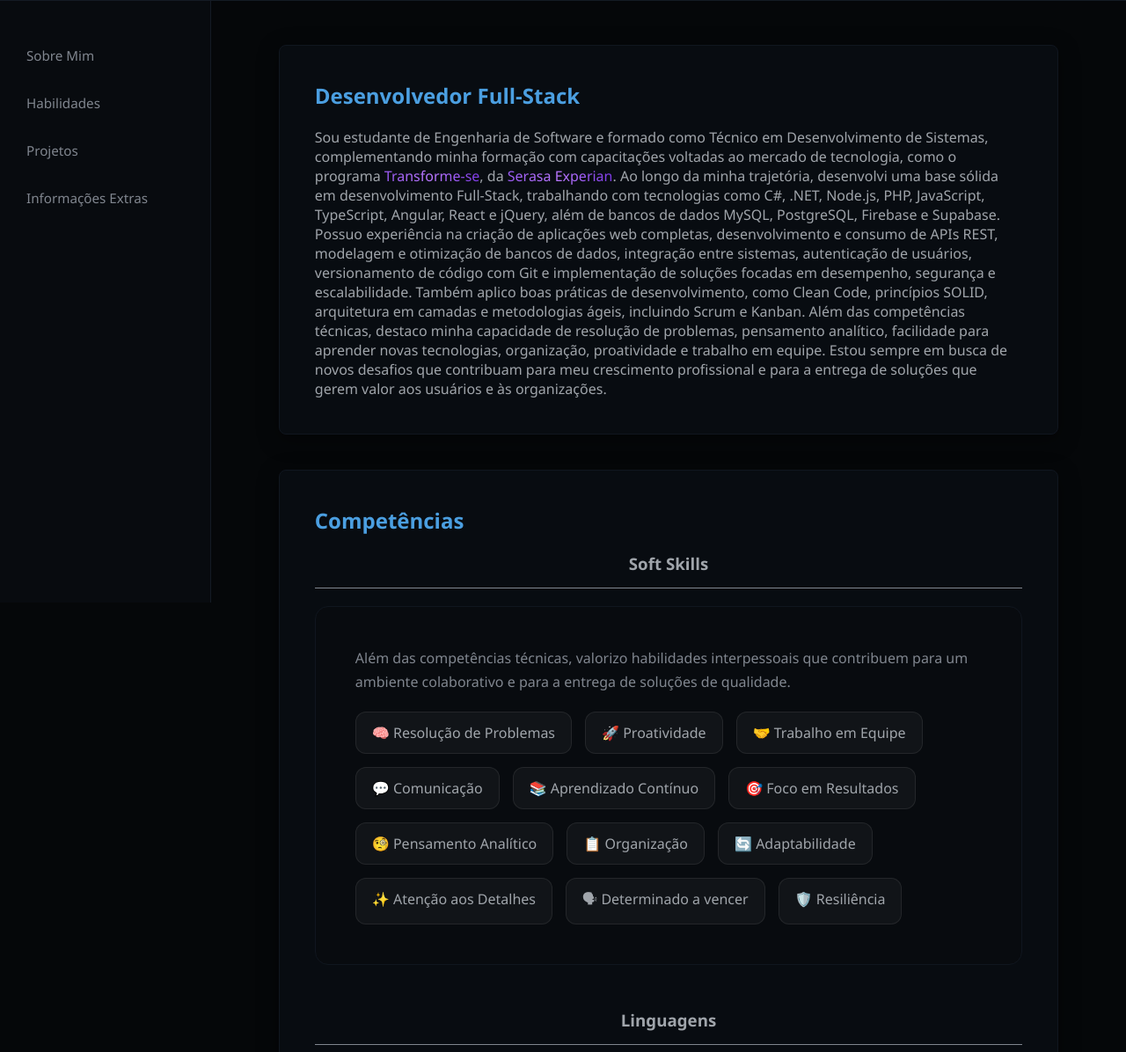
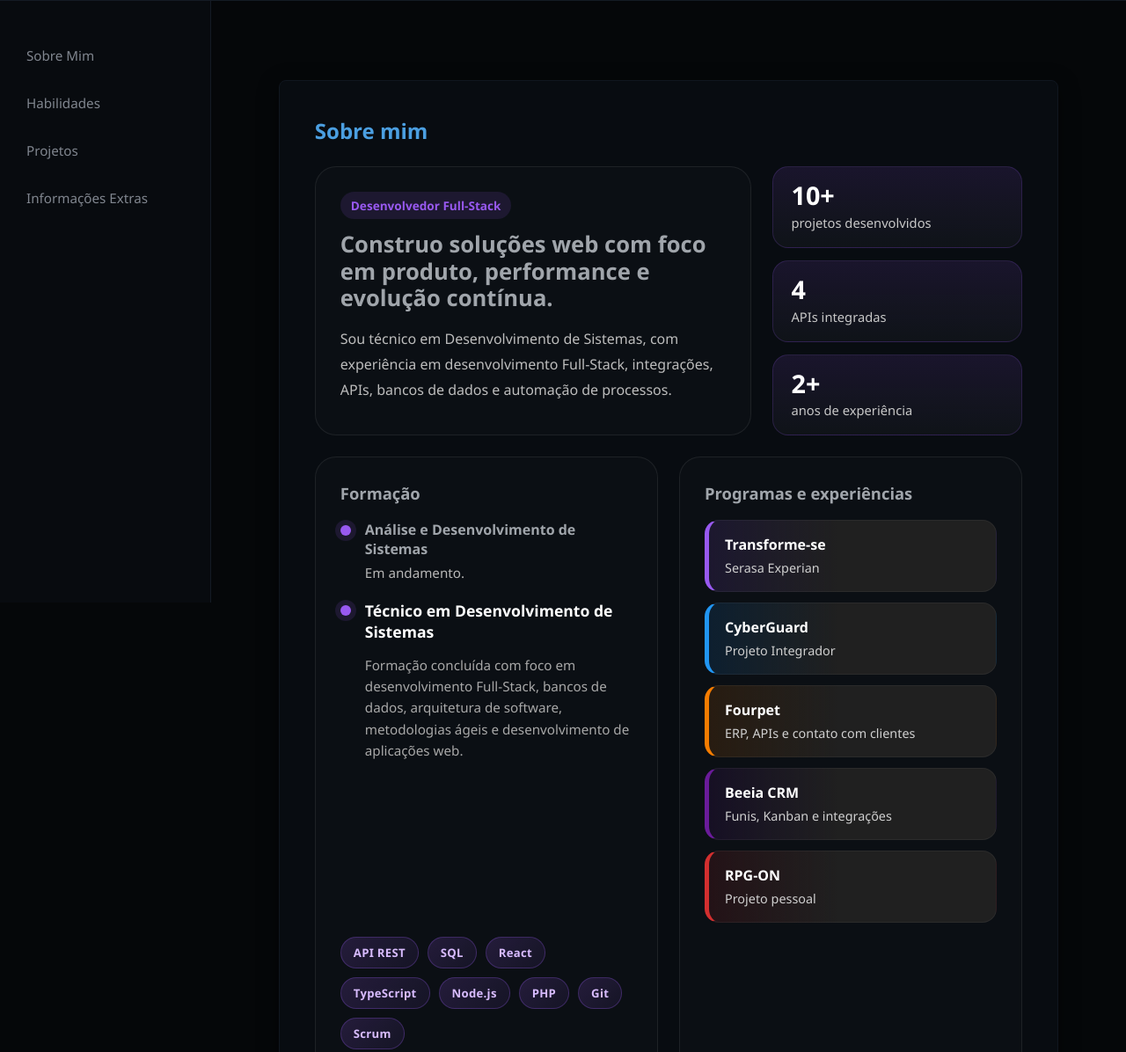
Before and after one commit to Pablo-ads-dev/portfolio_basic, a plain HTML site: page index.html in a window 1280 px wide. Shown: the part 115-1311 px from the top of the page at 88% size. Drawn offline with Linux system fonts and the light colour scheme.

Commit message:
segundo commit

```diff
--- a/index.html
+++ b/index.html
@@ -7,6 +7,7 @@
     <link rel="stylesheet" href="styles/skills.css" />
     <link rel="stylesheet" href="styles/projects.css" />
     <link rel="stylesheet" href="styles/aditionals.css" />
+    <link rel="stylesheet" href="styles/about-me.css" />
 
     <title>Portfólio Pablo</title>
   </head>
@@ -29,31 +30,106 @@
     </nav>
 
     <main class="main-content">
-      <section id="aboutMe" class="content-section">
-        <h2 class="title-section">Desenvolvedor Full-Stack</h2>
-        <p>
-          Sou estudante de Engenharia de Software e formado como Técnico em
-          Desenvolvimento de Sistemas, complementando minha formação com
-          capacitações voltadas ao mercado de tecnologia, como o programa
-          <span class="transforme-se">Transforme-se</span>, da
-          <span class="transforme-se">Serasa Experian</span>. Ao longo da minha
-          trajetória, desenvolvi uma base sólida em desenvolvimento Full-Stack,
-          trabalhando com tecnologias como C#, .NET, Node.js, PHP, JavaScript,
-          TypeScript, Angular, React e jQuery, além de bancos de dados MySQL,
-          PostgreSQL, Firebase e Supabase. Possuo experiência na criação de
-          aplicações web completas, desenvolvimento e consumo de APIs REST,
-          modelagem e otimização de bancos de dados, integração entre sistemas,
-          autenticação de usuários, versionamento de código com Git e
-          implementação de soluções focadas em desempenho, segurança e
-          escalabilidade. Também aplico boas práticas de desenvolvimento, como
-          Clean Code, princípios SOLID, arquitetura em camadas e metodologias
-          ágeis, incluindo Scrum e Kanban. Além das competências técnicas,
-          destaco minha capacidade de resolução de problemas, pensamento
-          analítico, facilidade para aprender novas tecnologias, organização,
-          proatividade e trabalho em equipe. Estou sempre em busca de novos
-          desafios que contribuam para meu crescimento profissional e para a
-          entrega de soluções que gerem valor aos usuários e às organizações.
-        </p>
+      <section id="aboutMe" class="content-section about-section">
+        <h2 class="title-section">Sobre mim</h2>
+
+        <div class="about-hero">
+          <div class="about-hero-copy">
+            <span class="about-kicker">Desenvolvedor Full-Stack</span>
+            <h3>
+              Construo soluções web com foco em produto, performance e evolução
+              contínua.
+            </h3>
+            <p>
+              Sou técnico em Desenvolvimento de Sistemas, com experiência em
+              desenvolvimento Full-Stack, integrações, APIs, bancos de dados e
+              automação de processos.
+            </p>
+          </div>
+
+          <div class="about-stats">
+            <div class="stat-card">
+              <strong>10+</strong>
+              <span>projetos desenvolvidos</span>
+            </div>
+            <div class="stat-card">
+              <strong>4</strong>
+              <span>APIs integradas</span>
+            </div>
+            <div class="stat-card">
+              <strong>2+</strong>
+              <span>anos de experiência</span>
+            </div>
+          </div>
+        </div>
+
+        <div class="about-layout">
+          <article class="about-panel">
+            <h3>Formação</h3>
+            <div class="timeline">
+              <div class="timeline-item">
+                <span class="timeline-dot"></span>
+                <div>
+                  <h4>Análise e Desenvolvimento de Sistemas</h4>
+                  <p>Em andamento.</p>
+                </div>
+              </div>
+
+              <div class="timeline-item">
+                <span class="timeline-dot"></span>
+
+                <div class="timeline-content">
+                  <h4>Técnico em Desenvolvimento de Sistemas</h4>
+                  <p>
+                    Formação concluída com foco em desenvolvimento Full-Stack,
+                    bancos de dados, arquitetura de software, metodologias ágeis
+                    e desenvolvimento de aplicações web.
+                  </p>
+                </div>
+              </div>
+            </div>
+            <div class="about-tags" style="margin-top: 200px">
+              <span>API REST</span>
+              <span>SQL</span>
+              <span>React</span>
+              <span>TypeScript</span>
+              <span>Node.js</span>
+              <span>PHP</span>
+              <span>Git</span>
+              <span>Scrum</span>
+            </div>
+          </article>
+
+          <article class="about-panel">
+            <h3>Programas e experiências</h3>
+            <div class="about-list">
+              <div class="info-pill transforme-se">
+                <strong>Transforme-se</strong>
+                <span>Serasa Experian</span>
+              </div>
+
+              <div class="info-pill cyberguard">
+                <strong>CyberGuard</strong>
+                <span>Projeto Integrador</span>
+              </div>
+
+              <div class="info-pill fourpet">
+                <strong>Fourpet</strong>
+                <span>ERP, APIs e contato com clientes</span>
+              </div>
+
+              <div class="info-pill beeia">
+                <strong>Beeia CRM</strong>
+                <span>Funis, Kanban e integrações</span>
+              </div>
+
+              <div class="info-pill rpgon">
+                <strong>RPG-ON</strong>
+                <span>Projeto pessoal</span>
+              </div>
+            </div>
+          </article>
+        </div>
       </section>
       <section id="skills" class="content-section">
         <h2 class="title-section">Competências</h2>
@@ -487,8 +563,7 @@
         <h2 class="title-section">Além do Código</h2>
 
         <p class="information-intro">
-          Um pouco sobre minha trajetória, interesses e alguns momentos
-          importantes que contribuíram para meu desenvolvimento profissional.
+          Um pouco sobre minha trajetória e sobre mim.
         </p>
 
         <div class="information-grid">
@@ -512,38 +587,44 @@
           <!-- Fotos -->
           <div class="gallery-card">
             <div class="memory-card">
-              <img src="assets/information/senai.jpg" alt="Projeto no SENAI" />
+              <img
+                src="assets/information/linkinpark.jpg"
+                alt="Projeto no SENAI"
+              />
 
               <div class="memory-info">
-                <h4>Projeto Integrador</h4>
+                <h4>Nu Metal</h4>
                 <p>
-                  Participação como Product Owner e líder técnico no
-                  desenvolvimento do CyberGuard em parceria com a Serasa
-                  Experian.
+                  Sou um grande fã de rock, especialmente do gênero Nu Metal.
+                  Bandas como Linkin Park, Korn, Deftones, Limp Bizkit e
+                  Slipknot fazem parte da trilha sonora do meu dia a dia e
+                  sempre têm espaço garantido na minha playlist. A música é uma
+                  das minhas principais fontes de inspiração e energia, tanto
+                  nos momentos de lazer quanto durante o desenvolvimento de
+                  projetos. Inclusive, tenho planos de criar uma aplicação
+                  voltada para esse universo, onde pretendo registrar e
+                  compartilhar os shows que já participei, além de acompanhar os
+                  próximos eventos que desejo assistir.
                 </p>
               </div>
             </div>
 
             <div class="memory-card">
-              <img src="assets/information/equipe.jpg" alt="Equipe" />
+              <img src="assets/information/heavys.jpeg" alt="Equipe" />
 
               <div class="memory-info">
-                <h4>Trabalho em Equipe</h4>
+                <h4>Academia</h4>
                 <p>
-                  Desenvolvimento colaborativo utilizando Scrum, Git e
-                  metodologias ágeis.
-                </p>
-              </div>
-            </div>
-
-            <div class="memory-card">
-              <img src="assets/information/setup.jpg" alt="Setup" />
-
-              <div class="memory-info">
-                <h4>Meu Setup</h4>
-                <p>
-                  Ambiente utilizado diariamente para estudo, desenvolvimento e
-                  criação de projetos pessoais.
+                  Sou apaixonado por academia e pela busca constante por
+                  evolução. Desde 2022, mantenho uma rotina consistente de
+                  treinos, encarando cada desafio como uma oportunidade de
+                  desenvolvimento pessoal. Essa disciplina reforçou uma das
+                  principais lições que levo também para a minha carreira na
+                  tecnologia: resultados expressivos são construídos por meio de
+                  constância, dedicação e melhoria contínua. Acredito que a
+                  consistência é um dos pilares fundamentais para alcançar
+                  objetivos, seja na vida pessoal, nos estudos ou no
+                  desenvolvimento de software.
                 </p>
               </div>
             </div>
--- /dev/null
+++ b/styles/about-me.css
@@ -0,0 +1,247 @@
+.about-section {
+    margin-top: 40px;
+}
+
+.about-hero {
+    display: grid;
+    grid-template-columns: minmax(0, 1.4fr) minmax(280px, 0.8fr);
+    gap: 24px;
+    align-items: stretch;
+    margin-top: 24px;
+}
+
+.about-hero-copy,
+.about-panel {
+    background: var(--bg-header);
+    border: 1px solid rgba(255, 255, 255, 0.08);
+    border-radius: 24px;
+    padding: 28px;
+}
+
+.about-kicker {
+    display: inline-flex;
+    margin-bottom: 14px;
+    padding: 6px 12px;
+    border-radius: 999px;
+    background: rgba(152, 89, 240, 0.12);
+    color: var(--transforme-se);
+    font-size: 0.85rem;
+    font-weight: 600;
+}
+
+.about-hero-copy h3 {
+    font-size: clamp(1.4rem, 2vw, 2rem);
+    line-height: 1.2;
+    margin-bottom: 16px;
+}
+
+.about-hero-copy p {
+    color: #bdbdbd;
+    line-height: 1.8;
+    max-width: 68ch;
+}
+
+.about-stats {
+    display: grid;
+    grid-template-columns: 1fr;
+    gap: 14px;
+}
+
+.stat-card {
+    display: flex;
+    flex-direction: column;
+    justify-content: center;
+    min-height: 92px;
+    padding: 18px 20px;
+    border-radius: 18px;
+    background: linear-gradient(180deg, rgba(152, 89, 240, 0.12), rgba(255, 255, 255, 0.03));
+    border: 1px solid rgba(152, 89, 240, 0.18);
+}
+
+.stat-card strong {
+    font-size: 1.8rem;
+    color: #fff;
+    line-height: 1;
+}
+
+.stat-card span {
+    margin-top: 6px;
+    color: #c8c8c8;
+    font-size: 0.92rem;
+}
+
+.about-layout {
+    display: grid;
+    grid-template-columns: repeat(2, minmax(0, 1fr));
+    gap: 24px;
+    margin-top: 24px;
+}
+
+.about-panel h3 {
+    margin-bottom: 18px;
+    font-size: 1.15rem;
+}
+
+.timeline {
+    display: grid;
+    gap: 18px;
+}
+
+.timeline-item {
+    display: grid;
+    grid-template-columns: 14px 1fr;
+    gap: 14px;
+    align-items: start;
+}
+
+.timeline-dot {
+    width: 12px;
+    height: 12px;
+    margin-top: 6px;
+    border-radius: 50%;
+    background: var(--transforme-se);
+    box-shadow: 0 0 0 6px rgba(152, 89, 240, 0.12);
+}
+
+.timeline-item h4 {
+    margin-bottom: 4px;
+    font-size: 1rem;
+}
+
+.timeline-item p {
+    color: #b7b7b7;
+    line-height: 1.6;
+    font-size: 0.95rem;
+}
+
+.about-list {
+    display: grid;
+    gap: 12px;
+}
+
+.info-pill {
+    padding: 16px 18px;
+    border-radius: 16px;
+    border-left: 5px solid;
+    transition: .3s;
+
+    background: #202020;
+    border-top: 1px solid rgba(255, 255, 255, .05);
+    border-right: 1px solid rgba(255, 255, 255, .05);
+    border-bottom: 1px solid rgba(255, 255, 255, .05);
+}
+
+.info-pill strong {
+    display: block;
+    margin-bottom: 4px;
+    color: #fff;
+}
+
+.info-pill span {
+    color: #d0d0d0;
+    font-size: .9rem;
+}
+
+.about-tags {
+    display: flex;
+    flex-wrap: nowrap;
+    gap: 10px;
+    margin-top: 24px;
+}
+
+.about-tags span {
+    padding: 8px 14px;
+    border-radius: 999px;
+    background: rgba(255, 255, 255, 0.04);
+    color: #d6d6d6;
+    font-size: 0.9rem;
+    border: 1px solid rgba(255, 255, 255, 0.06);
+}
+
+
+/* Transforme-se */
+.transforme-se{
+    border-left-color:#9859F0;
+    background:linear-gradient(90deg,#9859F020 0%, #202020 45%);
+}
+
+/* CyberGuard */
+.cyberguard{
+    border-left-color:#2196F3;
+    background:linear-gradient(90deg,#2196F320 0%, #202020 45%);
+}
+
+/* Fourpet */
+.fourpet{
+    border-left-color:#F57C00;
+    background:linear-gradient(90deg,#F57C0020 0%, #202020 45%);
+}
+
+/* Beeia */
+.beeia{
+    border-left-color:#6A1B9A;
+    background:linear-gradient(90deg,#6A1B9A20 0%, #202020 45%);
+}
+
+/* RPG-ON */
+.rpgon{
+    border-left-color:#D32F2F;
+    background:linear-gradient(90deg,#D32F2F20 0%, #202020 45%);
+}
+
+.timeline-content {
+    display: flex;
+    flex-direction: column;
+    gap: 14px;
+}
+
+.timeline-content h4 {
+    font-size: 1.1rem;
+    color: #fff;
+    margin: 0;
+}
+
+.timeline-content p {
+    color: #a8a8a8;
+    line-height: 1.6;
+    margin: 0;
+}
+
+.about-tags {
+    display: flex;
+    flex-wrap: wrap;
+    gap: 10px;
+    margin-top: 6px;
+}
+
+.about-tags span {
+    padding: 8px 14px;
+    border-radius: 999px;
+
+    background: linear-gradient(
+        135deg,
+        rgba(152, 89, 240, .18),
+        rgba(152, 89, 240, .08)
+    );
+
+    border: 1px solid rgba(152, 89, 240, .28);
+
+    color: #d8bcff;
+    font-size: .82rem;
+    font-weight: 600;
+    letter-spacing: .3px;
+
+    transition: .25s;
+    cursor: default;
+}
+
+.about-tags span:hover {
+    transform: translateY(-3px);
+    background: linear-gradient(
+        135deg,
+        rgba(152, 89, 240, .30),
+        rgba(152, 89, 240, .14)
+    );
+    border-color: rgba(152, 89, 240, .5);
+    box-shadow: 0 8px 18px rgba(152, 89, 240, .18);
+}
--- a/styles/aditionals.css
+++ b/styles/aditionals.css
@@ -17,7 +17,7 @@
 }
 
 .about-card {
-    background: #181818;
+    background: var(--bg-header);
     border: 1px solid rgba(255, 255, 255, .08);
     border-radius: 20px;
     padding: 28px;
--- a/styles/style.css
+++ b/styles/style.css
@@ -161,16 +161,6 @@ body {
     margin-bottom: 20px;
 }
 
-.transforme-se {
-    background: linear-gradient(90deg,
-            rgb(152, 89, 240) 0%,
-            rgb(185, 120, 255) 50%,
-            rgb(125, 58, 230) 100%);
-    -webkit-background-clip: text;
-    -webkit-text-fill-color: transparent;
-    background-clip: text;
-}
-
 .margin-top {
     margin-top: 50px;
 }
```
Also changed, not shown: styles/projects.css (+33 -33 lines), assets/information/heavys.jpeg (added), assets/information/linkinpark.jpg (added).
